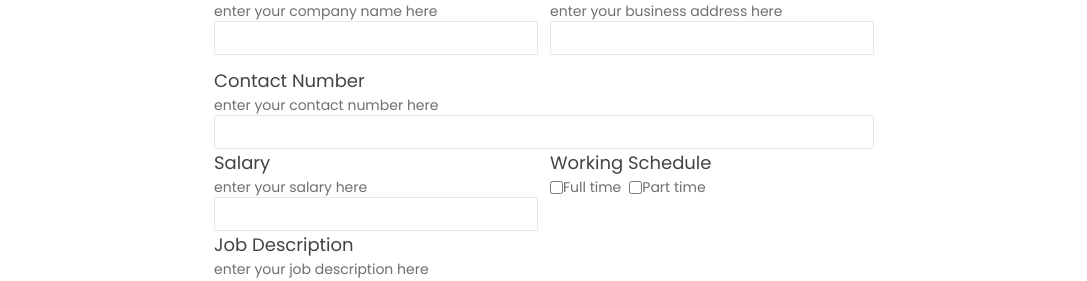
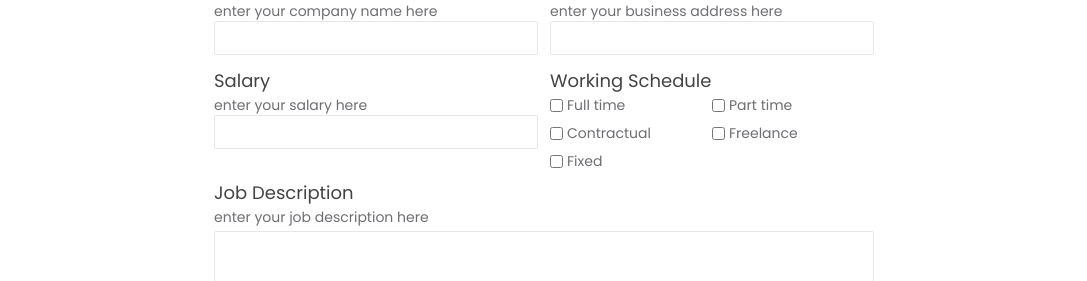
Before and after one commit to ronrix/capstone-e-gov, a Vue app: page /job-forms in a window 1280 px wide. Shown: the part 392-673 px from the top of the page, without its empty margins (96-1183 px from the left). Built offline with nearby package versions, Linux system fonts and the light colour scheme; no server answers.

Commit message:
Jobforms

```diff
--- a/src/views/JobOp/JobForms.vue
+++ b/src/views/JobOp/JobForms.vue
@@ -1,8 +1,19 @@
 <script setup>
 import HeaderSection from '../../components/Header/HeaderSection.vue'
 import FooterSection from '../../components/FooterSection/FooterSection.vue'
+import { ref } from 'vue'
+
+const inputFileForPdf = ref(null)
+
+function showInputFilePdf() {
+  // will click the hidden input file to show the file selection
+  inputFileForPdf.value.click()
+}
 </script>
 <template>
+  <head>
+    <title>Job Form</title>
+  </head>
   <HeaderSection />
   <WrapperContainer>
     <div class="grid place-items-center my-10">
@@ -46,17 +57,8 @@ import FooterSection from '../../components/FooterSection/FooterSection.vue'
             />
           </label>
         </div>
-        <div>
-          <label class="text-sm md:text-lg text-darkgray dark:text-bggray w-full flex-1"
-            >Contact Number
-            <p class="text-secondary text-sm font-normal">enter your contact number here</p>
-            <input
-              class="flex-1 outline-blue-300 bg-white border p-2 md:p-0.5 text-normal rounded-sm w-full"
-              type="text"
-            />
-          </label>
-        </div>
-        <div class="flex gap-3">
+        <div></div>
+        <div class="flex flex-col md:flex-row gap-3 sm:mb-2">
           <label class="text-sm md:text-lg text-darkgray dark:text-bggray w-full flex-1"
             >Salary
             <p class="text-secondary text-sm font-normal">enter your salary here</p>
@@ -67,14 +69,29 @@ import FooterSection from '../../components/FooterSection/FooterSection.vue'
           </label>
           <label class="text-sm md:text-lg text-darkgray dark:text-bggray w-full flex-1"
             >Working Schedule
-            <div class="flex items-center mr-4 mb-2 gap-2">
-              <label class="text-secondary text-sm font-normal flex items-center">
+            <div class="grid grid-cols-2 gap-y-2">
+              <label class="text-secondary text-sm font-normal flex items-center gap-1">
                 <input type="checkbox" value="yes" />
                 Full time
               </label>
-              <label class="text-secondary text-sm font-normal flex items-center">
+              <label class="text-secondary text-sm font-normal flex items-center gap-1">
                 <input type="checkbox" value="yes" />
                 Part time
+              </label>
+
+              <label class="text-secondary text-sm font-normal flex items-center gap-1">
+                <input type="checkbox" value="yes" />
+                Contractual
+              </label>
+              <label class="text-secondary text-sm font-normal flex items-center gap-1">
+                <input type="checkbox" value="yes" />
+                Freelance
+              </label>
+
+              <!-- <div class="sm:flex items-center mr-4 sm:mb-2 gap-2"> -->
+              <label class="text-secondary text-sm font-normal flex items-center gap-1">
+                <input type="checkbox" value="yes" />
+                Fixed
               </label>
             </div>
           </label>
```
